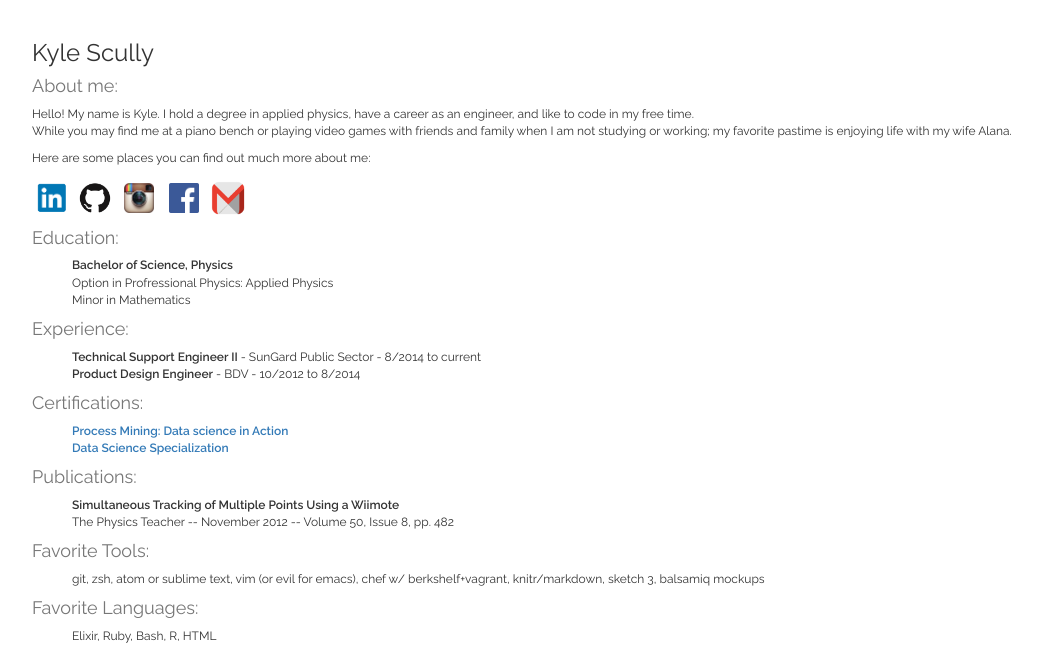
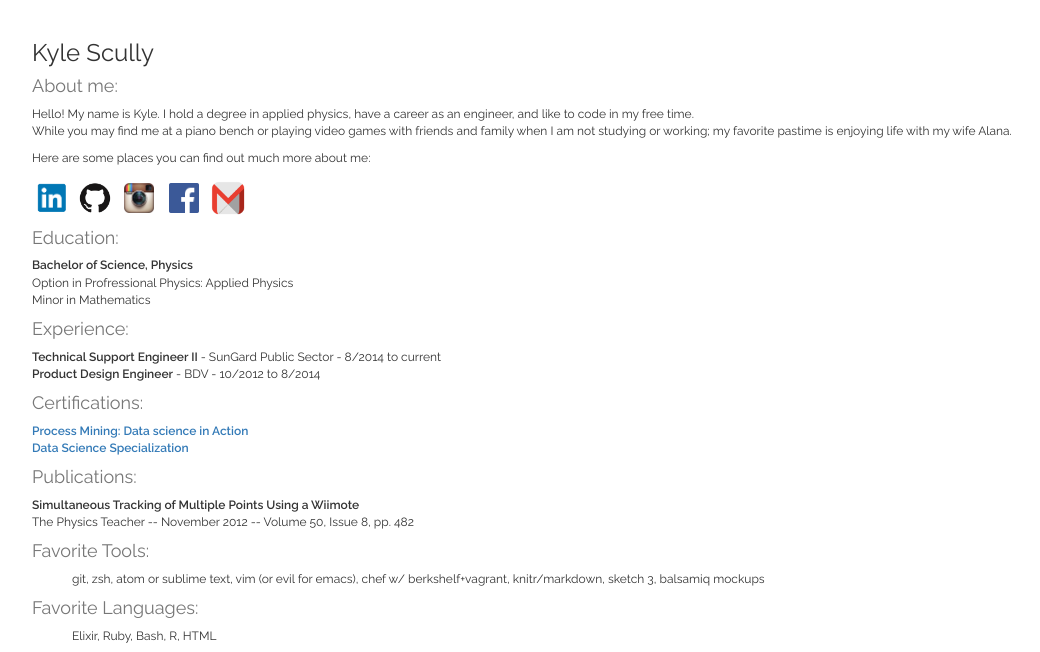
Before and after one commit to zieka/zieka.github.io, a plain HTML site: page index.html in a window 1280 px wide. Shown: the top 652 px of the page, without its empty margins (38-1078 px from the left). Drawn offline with nearby package versions, Linux system fonts and the light colour scheme.

Commit message:
removed unordered lists

```diff
--- a/index.html
+++ b/index.html
@@ -42,26 +42,24 @@
     <a title ="Send me an email" href="mailto:scullykns@gmail.com"><img width="40" src="./img/gmail.png" alt="Gmail"></a>
 
     <h4 class="text-muted">Education:</h4>
-    <ul>
+
       <strong>Bachelor of Science, Physics</strong> <br>
           Option in Profressional Physics: Applied Physics <br>
           Minor in Mathematics
-    </ul>
+
     <h4 class="text-muted">Experience:</h4>
-    <ul>
       <strong>Technical Support Engineer II</strong> - SunGard Public Sector - 8/2014 to current<br>
       <strong>Product Design Engineer</strong> - BDV - 10/2012 to 8/2014<br>
-    </ul>
     <h4 class="text-muted">Certifications:</h4>
-    <ul>
+
       <a href="https://www.coursera.org/account/accomplishments/verify/EXRSTBV5P4"><strong>Process Mining: Data science in Action</strong></a> <br>
       <a href="https://www.coursera.org/account/accomplishments/specialization/KZYAJQUWS4RF"><strong>Data Science Specialization</strong></a>
-    </ul>
+
     <h4 class="text-muted">Publications:</h4>
-    <ul>
+
       <strong>Simultaneous Tracking of Multiple Points Using a Wiimote</strong> <br>
       The Physics Teacher -- November 2012 -- Volume 50, Issue 8, pp. 482
-    </ul>
+
     <h4 class="text-muted">Favorite Tools:</h4>
     <ul>
       git, zsh, atom or sublime text, vim (or evil for emacs), chef w/ berkshelf+vagrant, knitr/markdown, sketch 3, balsamiq mockups
@@ -242,7 +240,7 @@
         <div class=" item masonry-brick">
           <div class="picture">
             <a class="video" title="Touchless LMM">
-              <video controls="controls">
+              <video>
                 <source src="video/lmm_gesture.mp4" type="video/mp4" />
               </video>
             </a>
```
